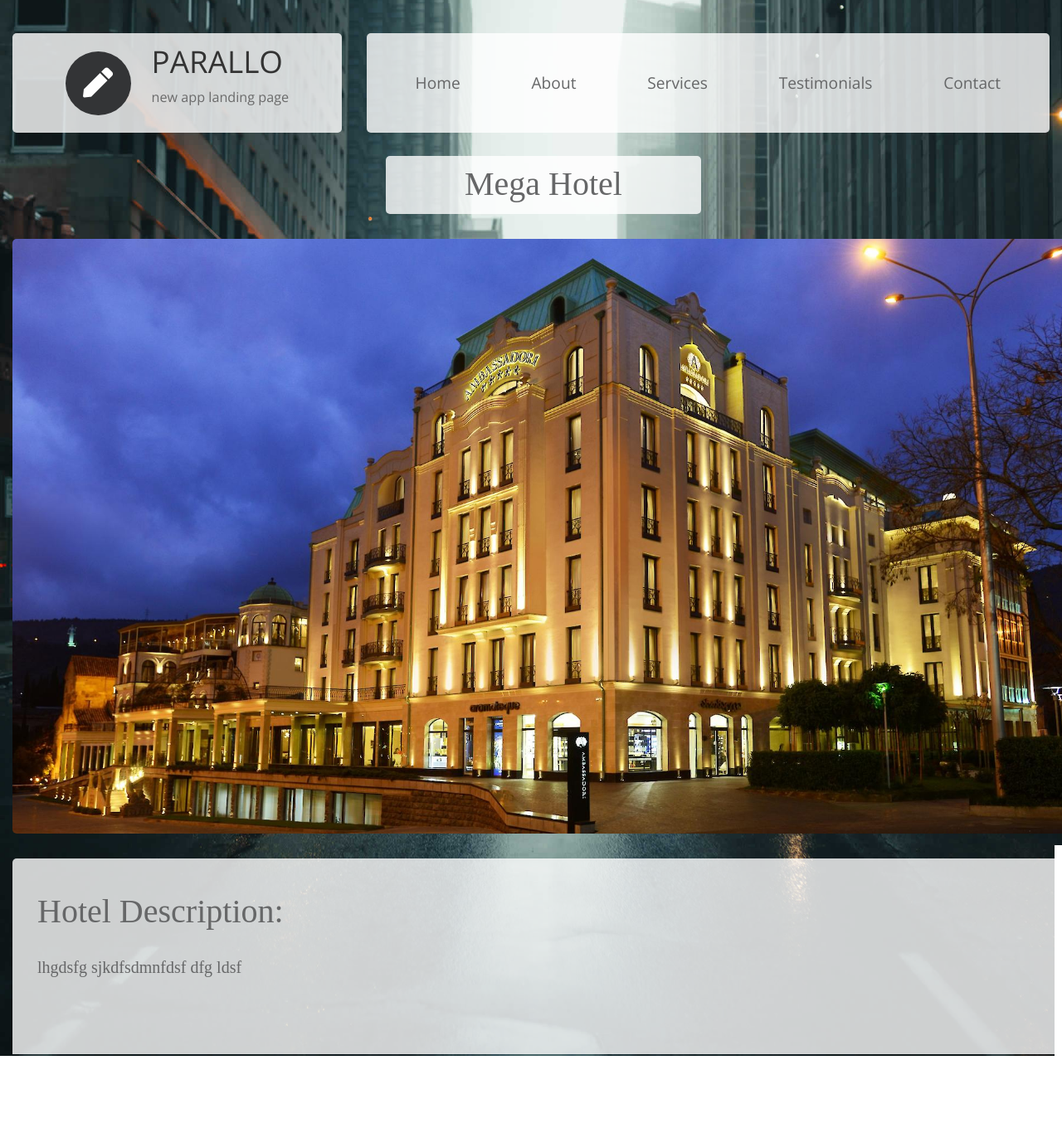
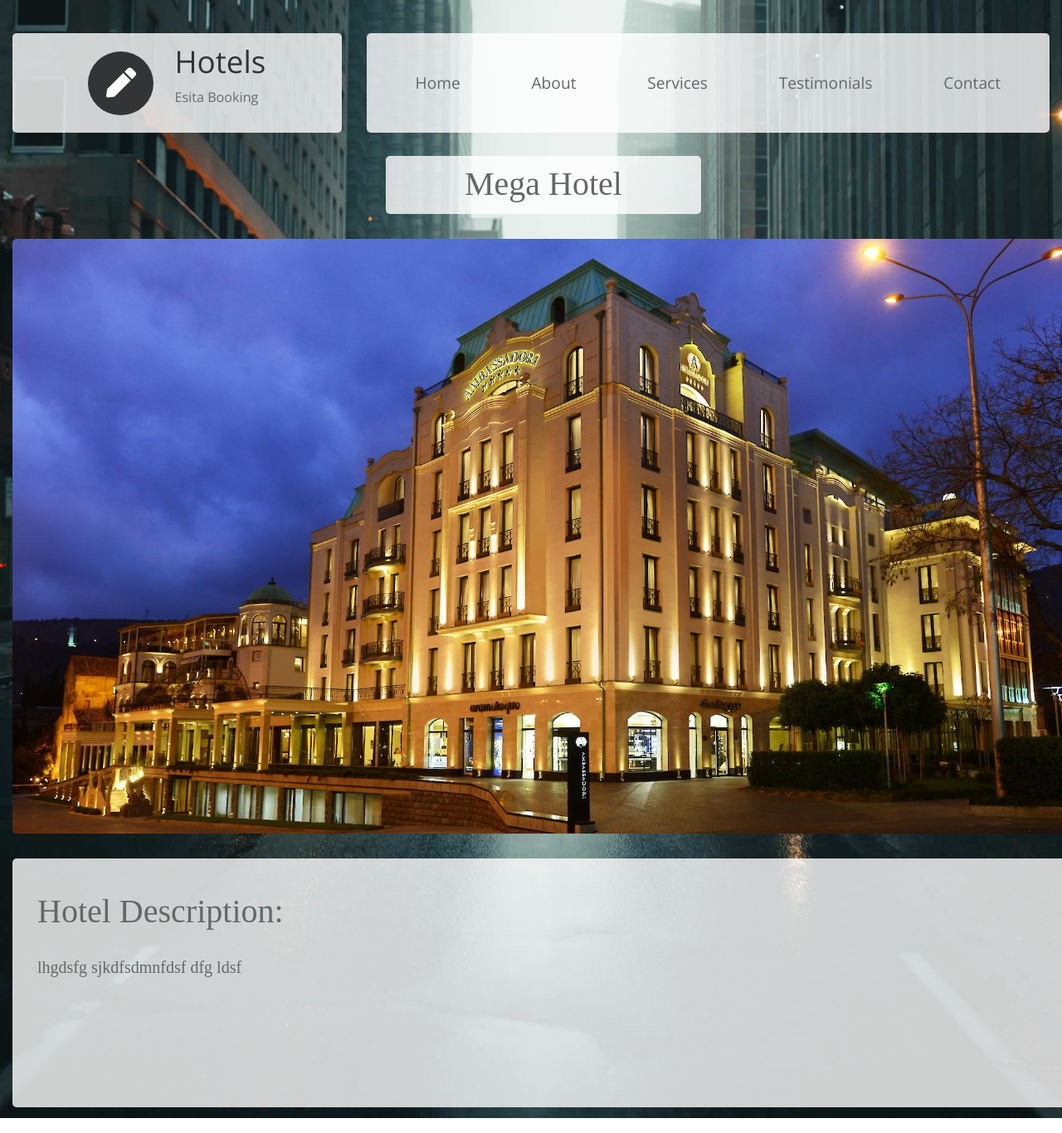
Before and after one commit to Dexter-Esith/newproject, a Django app: page /seemore/1 in a window 1280 px wide. Shown: the top 1366 px of the page at 83% size. Run offline with Django 3.2, Linux system fonts and the light colour scheme; data comes from the database, SQL or seed files in the repository; some libraries are stand-ins or nearby versions.

Commit message:
Adjusted logo

```diff
--- a/Hotel/hotelstar/hotel/templates/hotel/base.html
+++ b/Hotel/hotelstar/hotel/templates/hotel/base.html
@@ -27,8 +27,8 @@ https://templatemo.com/tm-534-parallo
             <div class="tm-brand-container tm-bg-white-transparent">
               <i class="fas fa-2x fa-pen tm-brand-icon"></i>
               <div class="tm-brand-texts">
-                <h1 class="text-uppercase tm-brand-name">Parallo</h1>
-                <p class="small">new app landing page</p>
+                <h1 class="tm-brand-name">Hotels</h1>
+                <p class="small">Esita Booking</p>
               </div>
             </div>
           </div>
--- a/Hotel/hotelstar/hotel/templates/hotel/seemore.html
+++ b/Hotel/hotelstar/hotel/templates/hotel/seemore.html
@@ -49,7 +49,7 @@
                        <li class="fac"><i class="fas fa-shuttle-van iconsize"></i>   Airport Shuttle</li>
                        <li class="fac"><i class="fas fa-child iconsize"></i>   Family Rooms</li>
                        <li class="fac"><i class="fas fa-spa iconsize"></i>   Spa</li>
-                       <li class="fac"><i class="fas fa-glass-martini-alt iconsize"></i></i>   Bar</li>
+                       <li class="fac"><i class="fas fa-glass-martini-alt iconsize"></i>   Bar</li>
                    </ul>
                 </div>
                 <div class="reviews">
```
